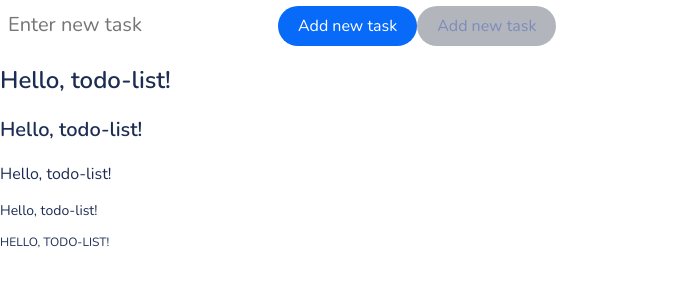
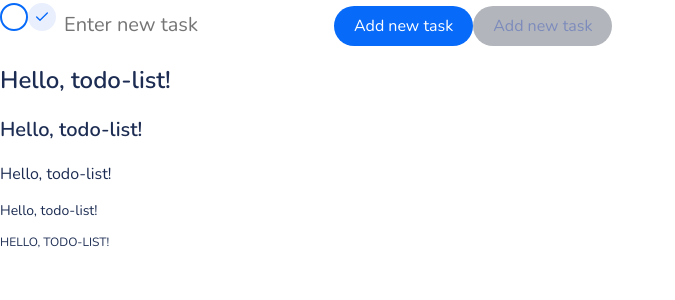
Before and after one commit to IvanIFJ/todo-list, a React (Vite) app in the folder app/: page / in a window 1280 px wide. Shown: the top 300 px of the page, without its empty margins (0-675 px from the left). Built offline with nearby package versions, Linux system fonts and the light colour scheme.

Commit message:
feat: add checkbox componente & icon lib

```diff
--- a/app/package.json
+++ b/app/package.json
@@ -10,6 +10,7 @@
     "preview": "vite preview"
   },
   "dependencies": {
+    "lucide-react": "^0.320.0",
     "react": "^18.2.0",
     "react-dom": "^18.2.0",
     "styled-components": "^6.1.8"
--- a/app/src/App.tsx
+++ b/app/src/App.tsx
@@ -1,4 +1,5 @@
 import { Button } from './components/atoms/Button'
+import { Checkbox } from './components/atoms/Checkbox'
 import { Input } from './components/atoms/Input'
 import { Typography } from './components/atoms/Typography'
 import { ThemeProvider } from './styles/Theme'
@@ -6,6 +7,8 @@ import { ThemeProvider } from './styles/Theme'
 export function App() {
   return (
     <ThemeProvider>
+      <Checkbox />
+      <Checkbox $checked/>
       <Input placeholder='Enter new task' autoFocus/>
       <Button>Add new task</Button>
       <Button $disabled>Add new task</Button>
--- /dev/null
+++ b/app/src/components/atoms/Checkbox.tsx
@@ -0,0 +1,34 @@
+import { Check } from 'lucide-react'
+import styled from 'styled-components'
+
+type CheckboxProps = {
+  $checked?: boolean
+}
+
+export const Checkbox = styled(Check)<CheckboxProps>`
+  ${({ theme, $checked }) => `
+    width: ${theme.spacing(2)};
+    height: ${theme.spacing(2)};
+    border: 2px solid ${theme.color.iteraction.base};
+    border-radius: ${theme.boderRadius.large};
+    padding: ${theme.spacing(0.5)};
+    transition: all ease 0.2s;
+    cursor: pointer;
+    &:hover {
+      color: ${theme.color.iteraction.hover};
+      border-color: ${theme.color.iteraction.hover};
+    }
+    &:active {
+      color: ${theme.color.text.inverse};
+      border-color: ${theme.color.iteraction.active};
+      background-color: ${theme.color.iteraction.active};
+    }
+    ${$checked ? `
+      color: ${theme.color.iteraction.base};
+      border-color: ${theme.color.boder};
+      background-color: ${theme.color.boder};
+    ` : `
+      color: ${theme.color.surface.base};
+    `}
+  `}
+`
```
Also changed, not shown: 1 other file (tests, documents, lock files or other folders).
